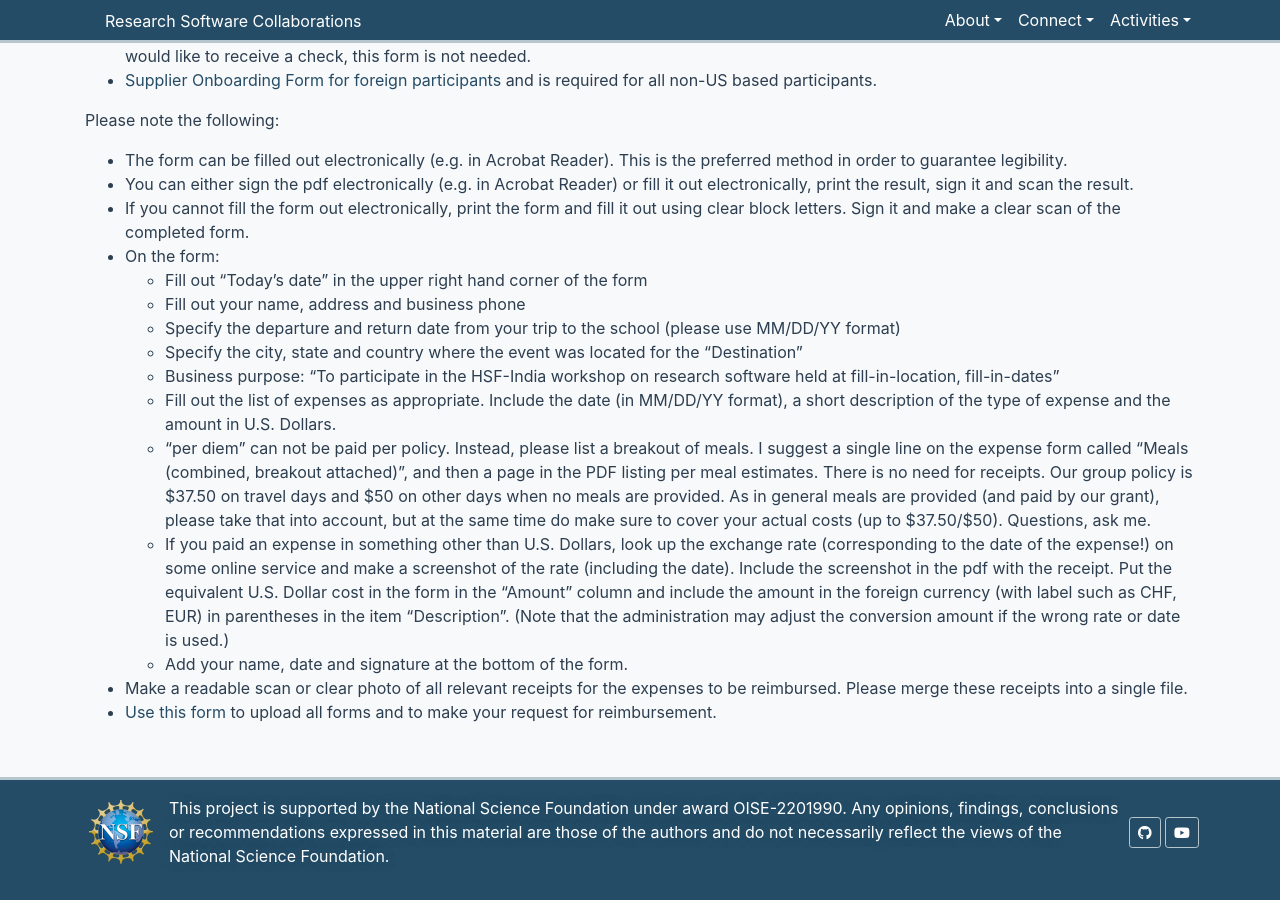
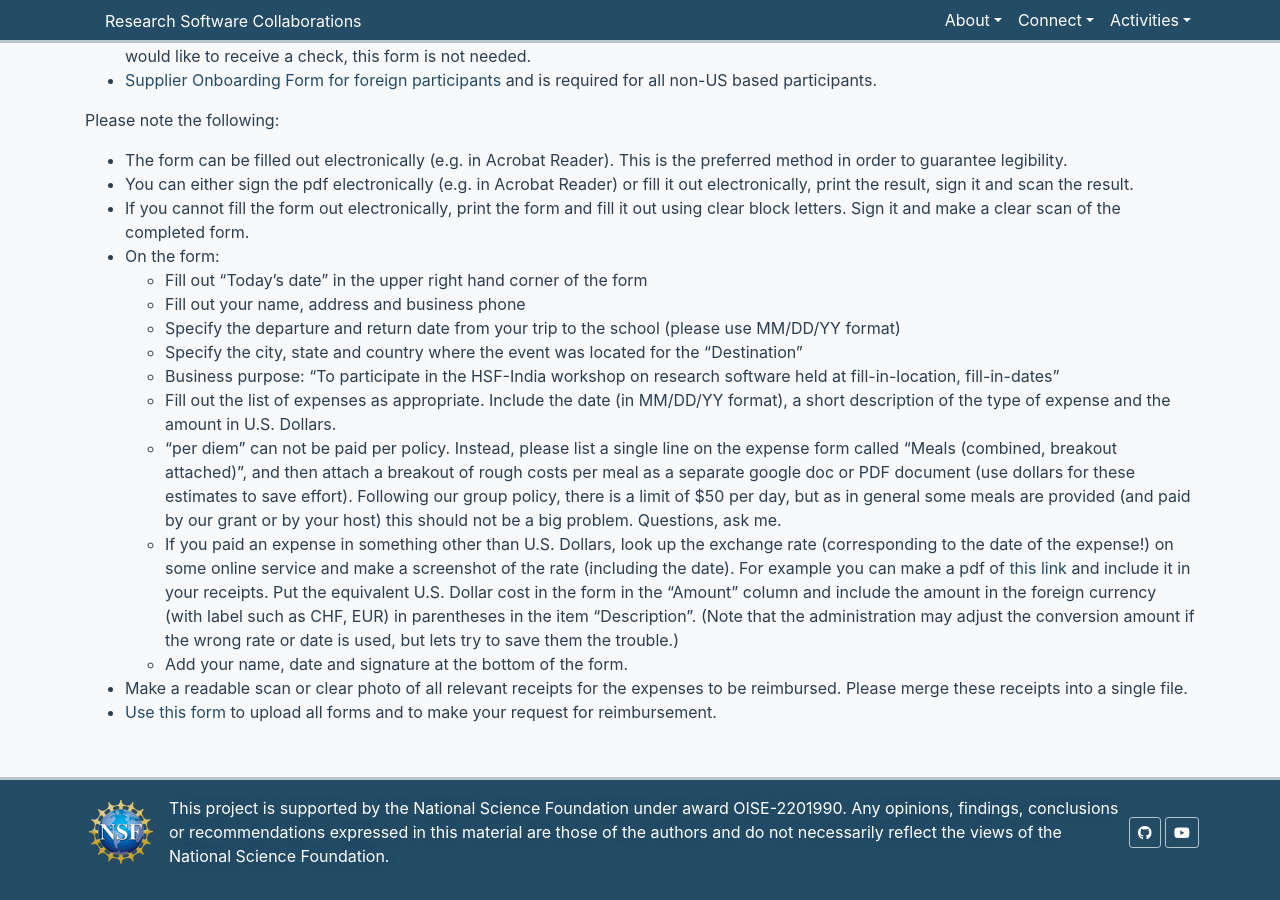
Before and after one commit to research-software-collaborations/research-software-collaborations.github.io, a Jekyll site: the page built from pages/docs/reimbursement.md, in a window 1280 px wide and 900 px high, scrolled down 925 px. Built offline with Jekyll 4.4.1, drawn with Linux system fonts in a browser that asks for light colours; cached includes are drawn as plain includes.

Commit message:
Update reimbursement.md

```diff
--- a/pages/docs/reimbursement.md
+++ b/pages/docs/reimbursement.md
@@ -49,8 +49,8 @@ Please note the following:
     * Specify the city, state and country where the event was located for the "Destination"
     * Business purpose: "To participate in the HSF-India workshop on research software held at fill-in-location, fill-in-dates"
     * Fill out the list of expenses as appropriate. Include the date (in MM/DD/YY format), a short description of the type of expense and the amount in U.S. Dollars.
-    * "per diem" can not be paid per policy. Instead, please list a breakout of meals. I suggest a single line on the expense form called "Meals (combined, breakout attached)", and then a page in the PDF listing per meal estimates. There is no need for receipts. Our group policy is $37.50 on travel days and $50 on other days when no meals are provided. As in general meals are provided (and paid by our grant), please take that into account, but at the same time do make sure to cover your actual costs (up to $37.50/$50). Questions, ask me.
-    * If you paid an expense in something other than U.S. Dollars, look up the exchange rate (corresponding to the date of the expense!) on some online service and make a screenshot of the rate (including the date). Include the screenshot in the pdf with the receipt. Put the equivalent U.S. Dollar cost in the form in the "Amount" column and include the amount in the foreign currency (with label such as CHF, EUR) in parentheses in the item "Description". (Note that the administration may adjust the conversion amount if the wrong rate or date is used.)
+    * "per diem" can not be paid per policy. Instead, please list a single line on the expense form called "Meals (combined, breakout attached)", and then attach a breakout of rough costs per meal as a separate google doc or PDF document (use dollars for these estimates to save effort). Following our group policy, there is a limit of $50 per day, but as in general some meals are provided (and paid by our grant or by your host) this should not be a big problem. Questions, ask me.
+    * If you paid an expense in something other than U.S. Dollars, look up the exchange rate (corresponding to the date of the expense!) on some online service and make a screenshot of the rate (including the date). For example you can make a pdf of [this link](https://www.exchangerates.org.uk/INR-USD-exchange-rate-history.html) and include it in your receipts. Put the equivalent U.S. Dollar cost in the form in the "Amount" column and include the amount in the foreign currency (with label such as CHF, EUR) in parentheses in the item "Description". (Note that the administration may adjust the conversion amount if the wrong rate or date is used, but lets try to save them the trouble.)
     * Add your name, date and signature at the bottom of the form.
   * Make a readable scan or clear photo of all relevant receipts for the expenses to be reimbursed. Please merge these receipts into a single file.
   * [Use this form](https://docs.google.com/forms/d/e/1FAIpQLScGB_VOZDsQoATIEJMxHP3F-czXp8W8Ml8HjcbDqhLLIDqlog/viewform?usp=sf_link) to upload all forms and to make your request for reimbursement.
```
